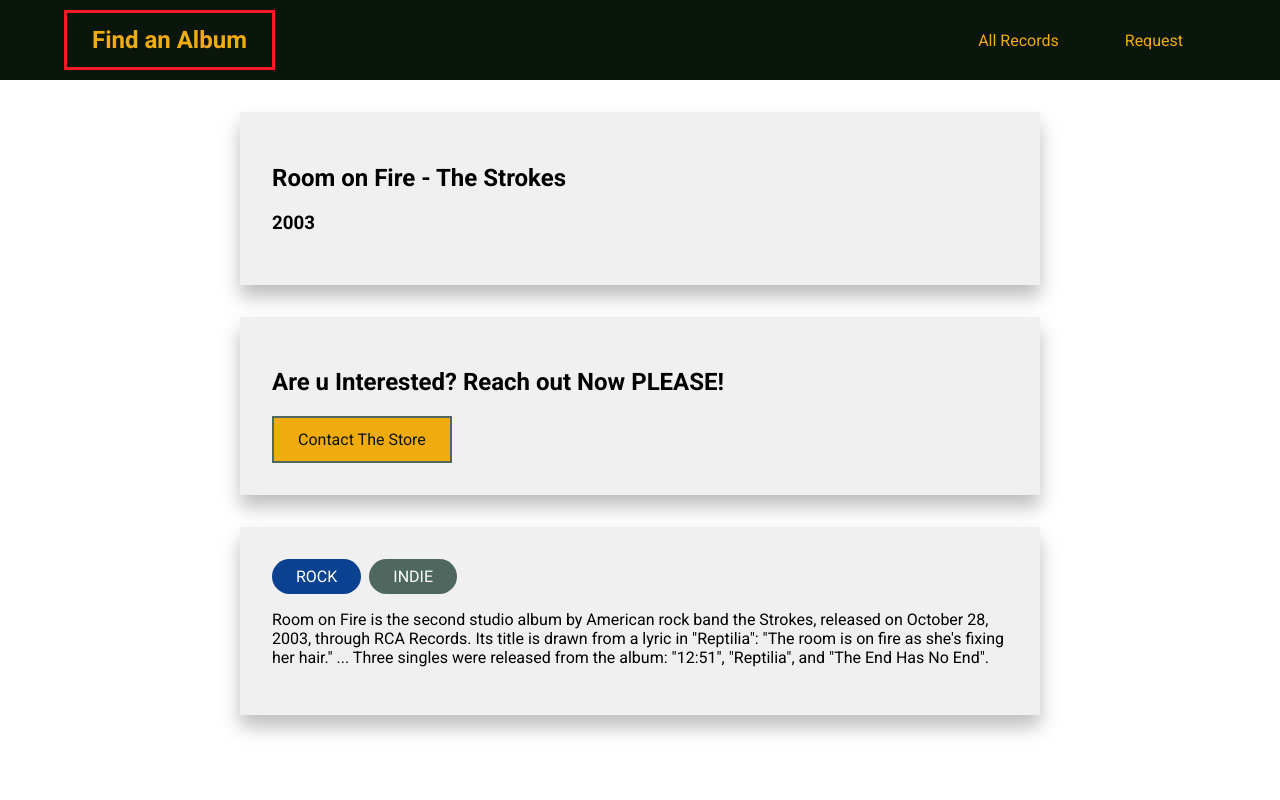
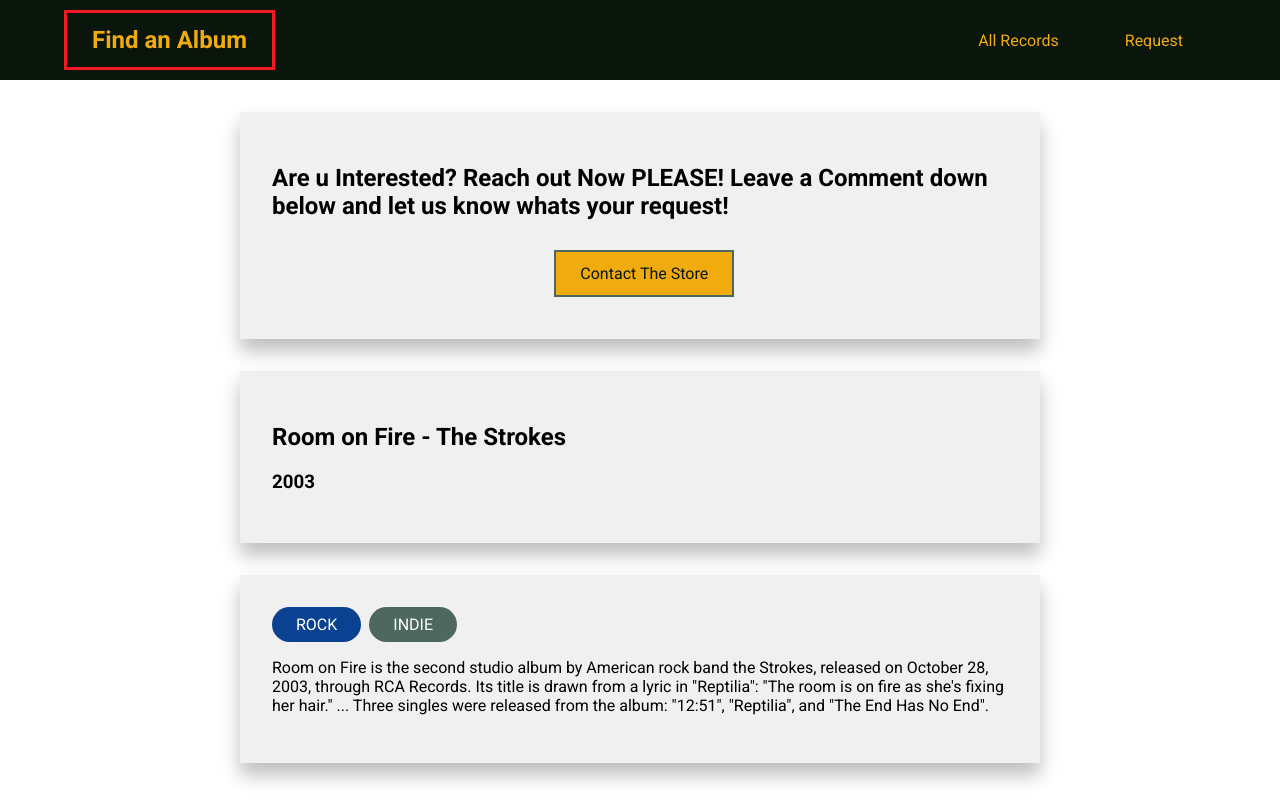
Before and after one commit to delvalj/RecordsApp, a Vue app: page /records/r1 in a window 1280 px wide. Built offline with nearby package versions, Linux system fonts and the light colour scheme.

Commit message:
small changes, like contact Store link, and contact store btn

```diff
--- a/src/Pages/Records/RecordsDetail.vue
+++ b/src/Pages/Records/RecordsDetail.vue
@@ -1,5 +1,16 @@
 <template>
   <div>
+    <section>
+      <base-card>
+        <header>
+          <h2> Are u Interested? Reach out Now PLEASE! Leave a Comment down below and let us know whats your
+            request!</h2>
+          <base-btn class='details' link :to='contactLink'> Contact The Store</base-btn>
+        </header>
+      </base-card>
+      <router-view></router-view>
+    </section>
+
     <section>
       <base-card>
         <h2> {{ fullName }}</h2>
@@ -9,21 +20,14 @@
 
     <section>
       <base-card>
-      <header>
-        <h2> Are u Interested? Reach out Now PLEASE!</h2>
-        <base-btn link :to='contactLink'> Contact The Store</base-btn>
-      </header>
-    </base-card>
-    <router-view></router-view>
-  </section>
-
-  <section>
-    <base-card>
         <base-badge v-for='genre in genre' :key='genre' :type='genre' :title='genre'></base-badge>
         <p> {{ description }}</p>
       </base-card>
     </section>
+
   </div>
+
+
 </template>
 
 <script>
@@ -40,7 +44,7 @@
       return this.selectedRecord.name + ' - ' + this.selectedRecord.band;
     },
     contactLink() {
-      return this.$route.path + '/' + this.id + '/' + 'contactStore';
+      return this.$route.path + '/' + 'contactStore';
     },
     genre() {
       return this.selectedRecord.genre;
@@ -60,10 +64,14 @@
     this.selectedRecord = this.$store.getters['records/records'].find(
       (record) => record.id === this.id
     );
-  },
+  }
 };
 </script>
 
 <style scoped>
-
+.details {
+  position: relative;
+  margin: 10px;
+  left: 37%;
+}
 </style>
--- a/src/components/records/recordsItem.vue
+++ b/src/components/records/recordsItem.vue
@@ -10,7 +10,7 @@
     <div>
       <base-btn link :to='recordsDetailsLink' class='actions'> View Details</base-btn>
 
-      <base-btn mode='outline' class='actions' link :to='contactStoreLink'>Contact Store </base-btn>
+      <!--      <base-btn mode='outline' class='actions' link :to='contactStoreLink'>Contact Store </base-btn>-->
     </div>
 
   </li>
```
Lines whose indentation alone changed are shown as unchanged.
